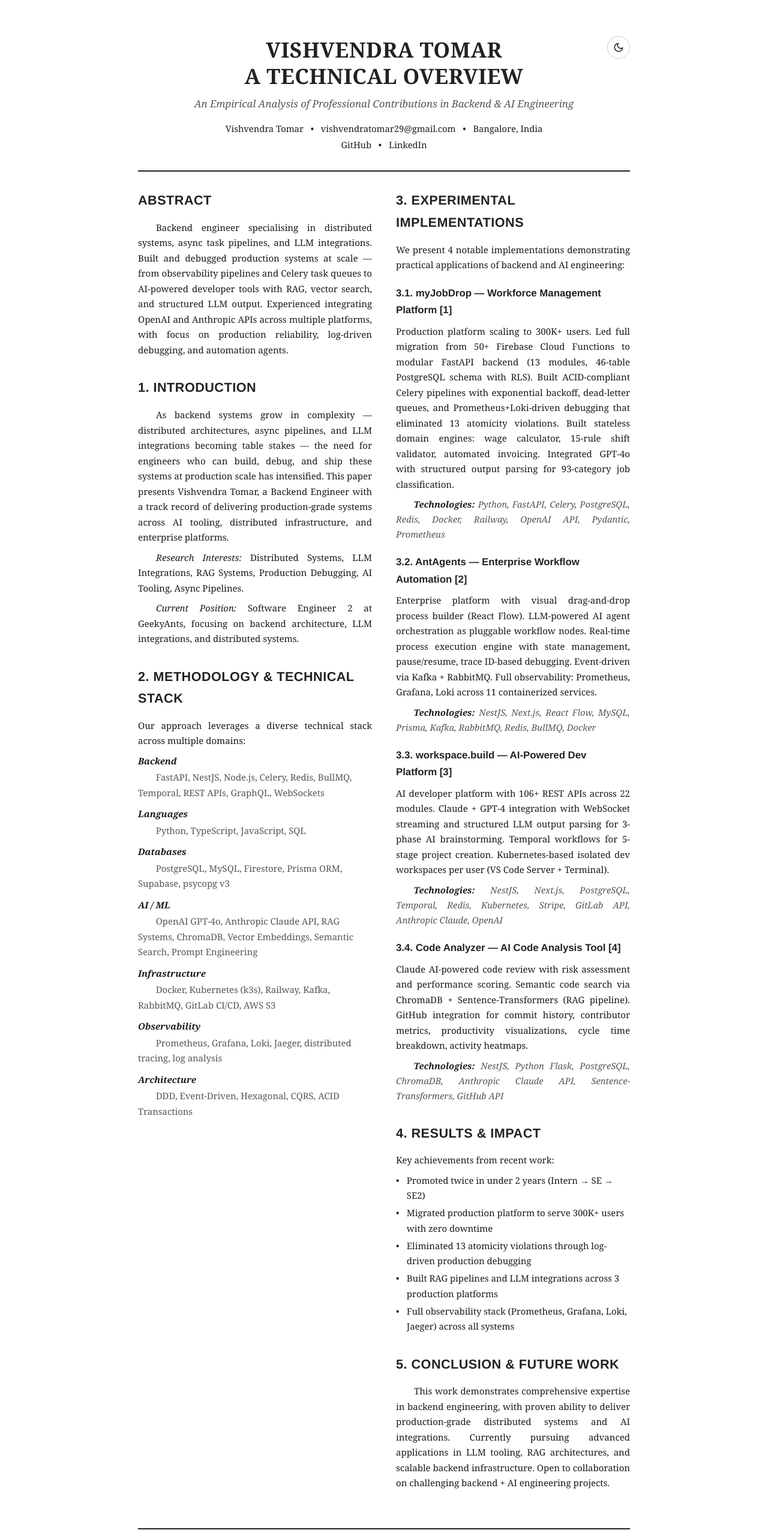
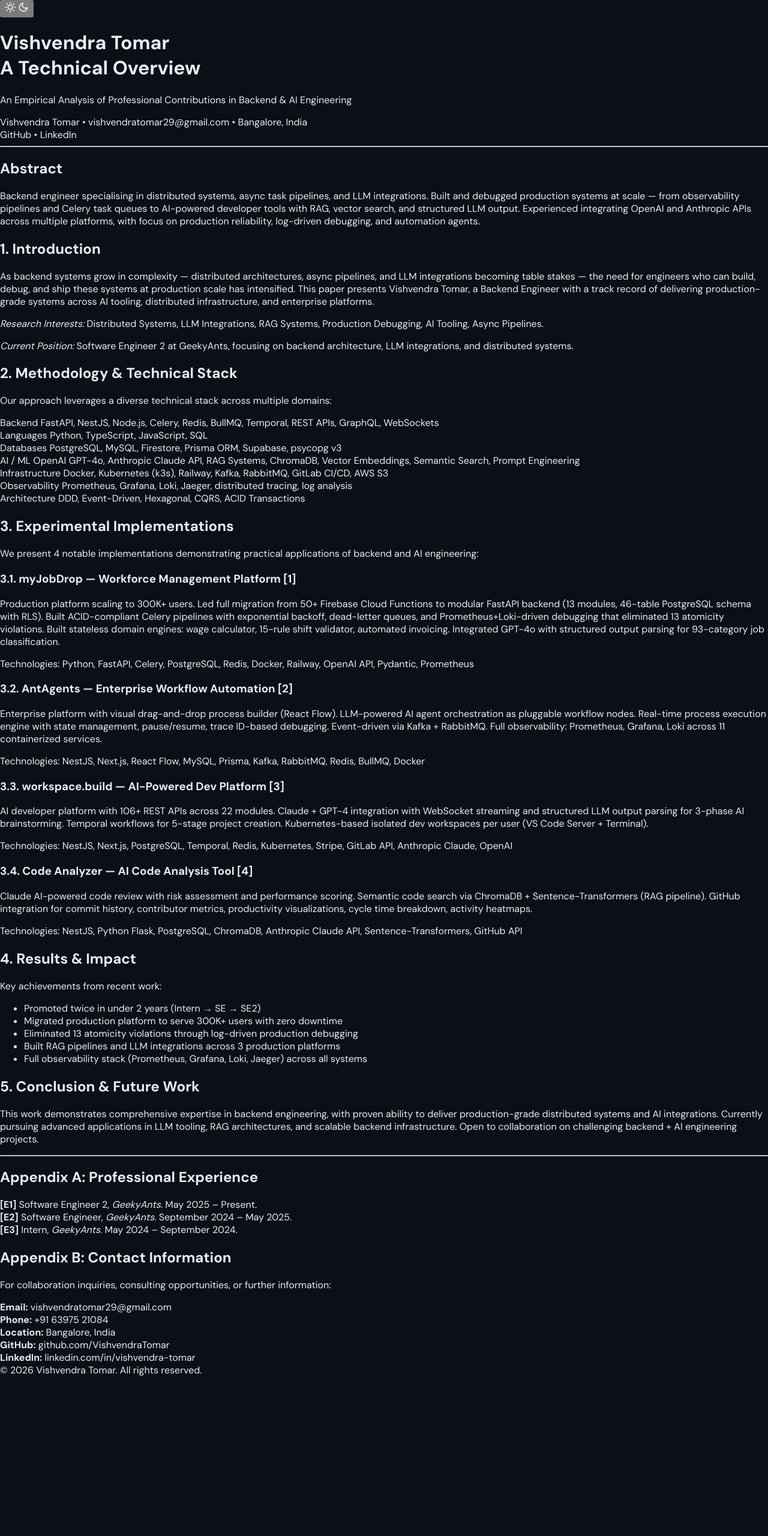
Before and after one commit to VishvendraTomar/VishvendraTomar.github.io, an Astro site: page / in a window 1280 px wide. Shown: the top 2560 px of the page at 60% size. After the commit the page ends 2294 px from the top, so only its background shows below. Built offline with nearby package versions, Linux system fonts and the light colour scheme; Astro itself is replaced by a stand-in of ours.

Commit message:
Redesign shared portfolio layout and metadata

```diff
--- a/src/layouts/Layout.astro
+++ b/src/layouts/Layout.astro
@@ -1,356 +1,35 @@
 ---
-const { title } = Astro.props;
+const { title = 'Vishvendra Tomar — Backend & AI Engineer', description = 'Backend-focused software engineer building reliable APIs, production workflows, and AI-powered applications.' } = Astro.props;
 ---
 <!doctype html>
 <html lang="en">
   <head>
     <meta charset="UTF-8" />
-    <meta name="viewport" content="width=device-width, initial-scale=1.0" />
-    <meta name="description" content="Vishvendra Tomar — Backend Engineer specialising in distributed systems, LLM integrations, and AI tooling." />
-    <link rel="icon" type="image/png" href="/favicon.png" />
+    <meta name="viewport" content="width=device-width, initial-scale=1" />
+    <meta name="theme-color" content="#0b1018" />
+    <meta name="description" content={description} />
+    <meta property="og:title" content={title} />
+    <meta property="og:description" content={description} />
+    <meta property="og:type" content="website" />
+    <meta property="og:url" content="https://vishvendratomar.github.io/" />
+    <link rel="canonical" href="https://vishvendratomar.github.io/" />
+    <link rel="icon" href="/favicon.png" type="image/png" />
+    <link rel="preconnect" href="https://fonts.googleapis.com" />
+    <link rel="preconnect" href="https://fonts.gstatic.com" crossorigin />
+    <link href="https://fonts.googleapis.com/css2?family=DM+Mono:wght@400;500&family=DM+Sans:wght@400;500;600;700&family=Space+Grotesk:wght@400;500;600;700&display=swap" rel="stylesheet" />
     <title>{title}</title>
   </head>
   <body>
     <slot />
-    <script>
-      const toggle = document.getElementById('theme-toggle');
-      const stored = localStorage.getItem('theme');
-      if (stored === 'dark' || (!stored && window.matchMedia('(prefers-color-scheme: dark)').matches)) {
-        document.documentElement.setAttribute('data-theme', 'dark');
-      }
-      toggle?.addEventListener('click', () => {
-        const isDark = document.documentElement.getAttribute('data-theme') === 'dark';
-        document.documentElement.setAttribute('data-theme', isDark ? 'light' : 'dark');
-        localStorage.setItem('theme', isDark ? 'light' : 'dark');
-      });
-    </script>
   </body>
 </html>
-
 <style is:global>
-  /* ===== CSS Reset ===== */
-  *, *::before, *::after {
-    margin: 0;
-    padding: 0;
-    box-sizing: border-box;
-  }
-
-  /* ===== Theme Variables ===== */
-  :root {
-    --bg: #ffffff;
-    --bg-alt: #f7f7f7;
-    --text: #1a1a1a;
-    --text-muted: #555555;
-    --accent: #222222;
-    --border: #cccccc;
-    --link: #1a0dab;
-    --font-serif: Georgia, 'Times New Roman', Times, serif;
-    --font-sans: 'Helvetica Neue', Helvetica, Arial, sans-serif;
-    --max-width: 900px;
-  }
-
-  [data-theme="dark"] {
-    --bg: #1a1a2e;
-    --bg-alt: #16213e;
-    --text: #e0e0e0;
-    --text-muted: #a0a0a0;
-    --accent: #e0e0e0;
-    --border: #444466;
-    --link: #8ab4f8;
-  }
-
-  /* ===== Base ===== */
-  body {
-    font-family: var(--font-serif);
-    font-size: 15px;
-    line-height: 1.7;
-    color: var(--text);
-    background: var(--bg);
-    -webkit-font-smoothing: antialiased;
-  }
-
-  a {
-    color: var(--link);
-    text-decoration: none;
-  }
-
-  a:hover {
-    text-decoration: underline;
-  }
-
-  /* ===== Paper Container ===== */
-  .paper {
-    max-width: var(--max-width);
-    margin: 0 auto;
-    padding: 60px 40px;
-  }
-
-  /* ===== Header ===== */
-  .paper-header {
-    text-align: center;
-    margin-bottom: 10px;
-    position: relative;
-  }
-
-  .paper-title {
-    font-family: var(--font-serif);
-    font-size: 2.2rem;
-    font-weight: 900;
-    font-style: normal;
-    letter-spacing: 0.5px;
-    text-transform: uppercase;
-    line-height: 1.25;
-    color: var(--accent);
-  }
-
-  .paper-subtitle {
-    font-style: italic;
-    font-size: 1.05rem;
-    color: var(--text-muted);
-    margin-top: 12px;
-    line-height: 1.5;
-  }
-
-  .paper-meta {
-    margin-top: 16px;
-    font-size: 0.92rem;
-    color: var(--text);
-    line-height: 1.8;
-  }
-
-  .paper-meta a {
-    color: var(--text);
-  }
-
-  .paper-meta a:hover {
-    color: var(--link);
-  }
-
-  .separator {
-    display: inline-block;
-    margin: 0 8px;
-  }
-
-  /* ===== Theme Toggle ===== */
-  .theme-toggle {
-    position: absolute;
-    top: 0;
-    right: 0;
-    background: none;
-    border: 1px solid var(--border);
-    border-radius: 50%;
-    width: 38px;
-    height: 38px;
-    display: flex;
-    align-items: center;
-    justify-content: center;
-    cursor: pointer;
-    color: var(--text);
-    transition: border-color 0.2s;
-  }
-
-  .theme-toggle:hover {
-    border-color: var(--text);
-  }
-
-  /* Show sun in dark mode, moon in light mode */
-  .icon-sun { display: none; }
-  .icon-moon { display: block; }
-
-  [data-theme="dark"] .icon-sun { display: block; }
-  [data-theme="dark"] .icon-moon { display: none; }
-
-  /* ===== Divider ===== */
-  hr {
-    border: none;
-    border-top: 2px solid var(--accent);
-    margin: 30px 0;
-  }
-
-  /* ===== Two Column Layout ===== */
-  .two-col {
-    display: grid;
-    grid-template-columns: 1fr 1fr;
-    gap: 40px;
-    align-items: start;
-  }
-
-  /* ===== Section Styles ===== */
-  .section {
-    margin-bottom: 32px;
-  }
-
-  .section-title {
-    font-family: var(--font-sans);
-    font-size: 1.35rem;
-    font-weight: 700;
-    margin-bottom: 14px;
-    color: var(--accent);
-    text-transform: uppercase;
-    letter-spacing: 0.5px;
-  }
-
-  .subsection-title {
-    font-family: var(--font-sans);
-    font-size: 1.05rem;
-    font-weight: 700;
-    margin-top: 20px;
-    margin-bottom: 8px;
-    color: var(--accent);
-  }
-
-  .section p {
-    text-align: justify;
-    text-indent: 2em;
-    margin-bottom: 8px;
-  }
-
-  .section p.no-indent {
-    text-indent: 0;
-  }
-
-  /* ===== Tech Stack Categories ===== */
-  .stack-category {
-    margin-bottom: 10px;
-  }
-
-  .stack-label {
-    font-weight: 700;
-    font-style: italic;
-    display: block;
-    margin-bottom: 2px;
-  }
-
-  .stack-items {
-    margin-left: 2em;
-    font-size: 0.93rem;
-    color: var(--text-muted);
-  }
-
-  /* ===== Technologies Tag ===== */
-  .technologies {
-    font-style: italic;
-    font-weight: 700;
-    margin-top: 8px;
-    font-size: 0.92rem;
-  }
-
-  .technologies span {
-    font-weight: 400;
-    font-style: italic;
-    color: var(--text-muted);
-  }
-
-  /* ===== Bullet Points ===== */
-  .bullet-list {
-    list-style: none;
-    padding: 0;
-    margin-top: 6px;
-  }
-
-  .bullet-list li {
-    padding-left: 1.2em;
-    position: relative;
-    margin-bottom: 4px;
-    font-size: 0.93rem;
-  }
-
-  .bullet-list li::before {
-    content: '\2022';
-    position: absolute;
-    left: 0;
-  }
-
-  /* ===== Research Interests ===== */
-  .research-interests {
-    text-indent: 2em;
-    margin-bottom: 8px;
-  }
-
-  /* ===== Appendix ===== */
-  .appendix {
-    margin-bottom: 28px;
-  }
-
-  .appendix-title {
-    font-family: var(--font-sans);
-    font-size: 1.2rem;
-    font-weight: 700;
-    margin-bottom: 12px;
-    color: var(--accent);
-  }
-
-  .experience-entry {
-    margin-bottom: 6px;
-    font-size: 0.94rem;
-  }
-
-  /* ===== Contact Box ===== */
-  .contact-box {
-    border: 1px solid var(--border);
-    padding: 20px 28px;
-    margin-top: 8px;
-    border-radius: 2px;
-    background: var(--bg-alt);
-  }
-
-  .contact-box p {
-    margin-bottom: 10px;
-    font-style: italic;
-    text-indent: 0 !important;
-    color: var(--text-muted);
-  }
-
-  .contact-item {
-    margin-bottom: 4px;
-    font-size: 0.94rem;
-  }
-
-  .contact-item strong {
-    font-family: var(--font-sans);
-    font-size: 0.88rem;
-  }
-
-  /* ===== Footer ===== */
-  .footer {
-    text-align: center;
-    padding: 30px 0 10px;
-    font-size: 0.82rem;
-    color: var(--text-muted);
-    border-top: 1px solid var(--border);
-    margin-top: 20px;
-  }
-
-  /* ===== Responsive ===== */
-  @media (max-width: 700px) {
-    .paper {
-      padding: 30px 20px;
-    }
-
-    .paper-title {
-      font-size: 1.4rem;
-    }
-
-    .two-col {
-      grid-template-columns: 1fr;
-      gap: 0;
-    }
-
-    .section-title {
-      font-size: 1.15rem;
-    }
-
-    body {
-      font-size: 14px;
-    }
-
-  }
-
-  /* ===== Print ===== */
-  @media print {
-    .theme-toggle { display: none; }
-    body { font-size: 12px; }
-    .paper { padding: 0; }
-    hr { border-top-color: #000; }
-  }
+  :root{color-scheme:dark;font-family:'DM Sans',sans-serif;background:#0b1018;color:#e9edf3;scroll-behavior:smooth}
+  *,*::before,*::after{box-sizing:border-box}
+  body{margin:0;min-width:320px}
+  a{color:inherit;text-decoration:none}
+  button{font:inherit}
+  ::selection{background:#a9e8cf;color:#0b1018}
+  :focus-visible{outline:2px solid #a9e8cf;outline-offset:4px}
+  @media(prefers-reduced-motion:reduce){*,*::before,*::after{animation-duration:.01ms!important;transition-duration:.01ms!important;scroll-behavior:auto!important}}
 </style>
```
